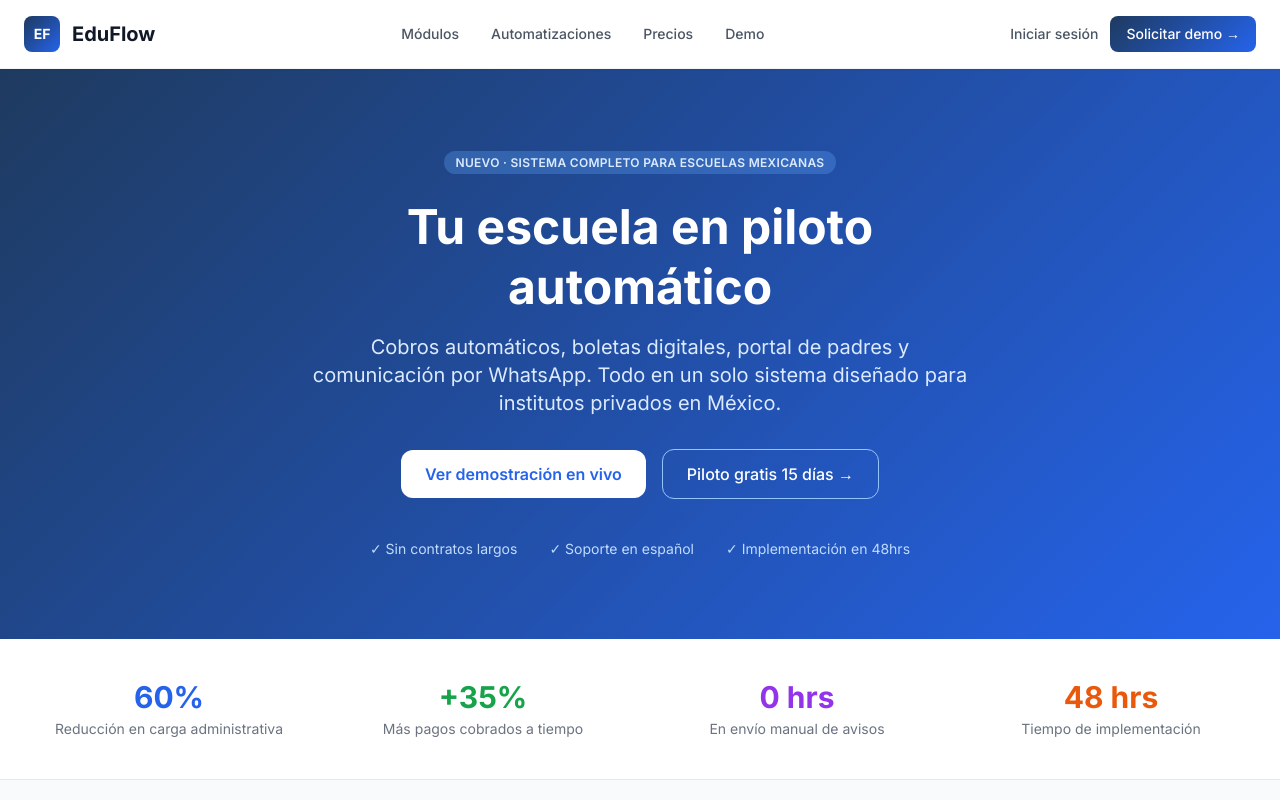
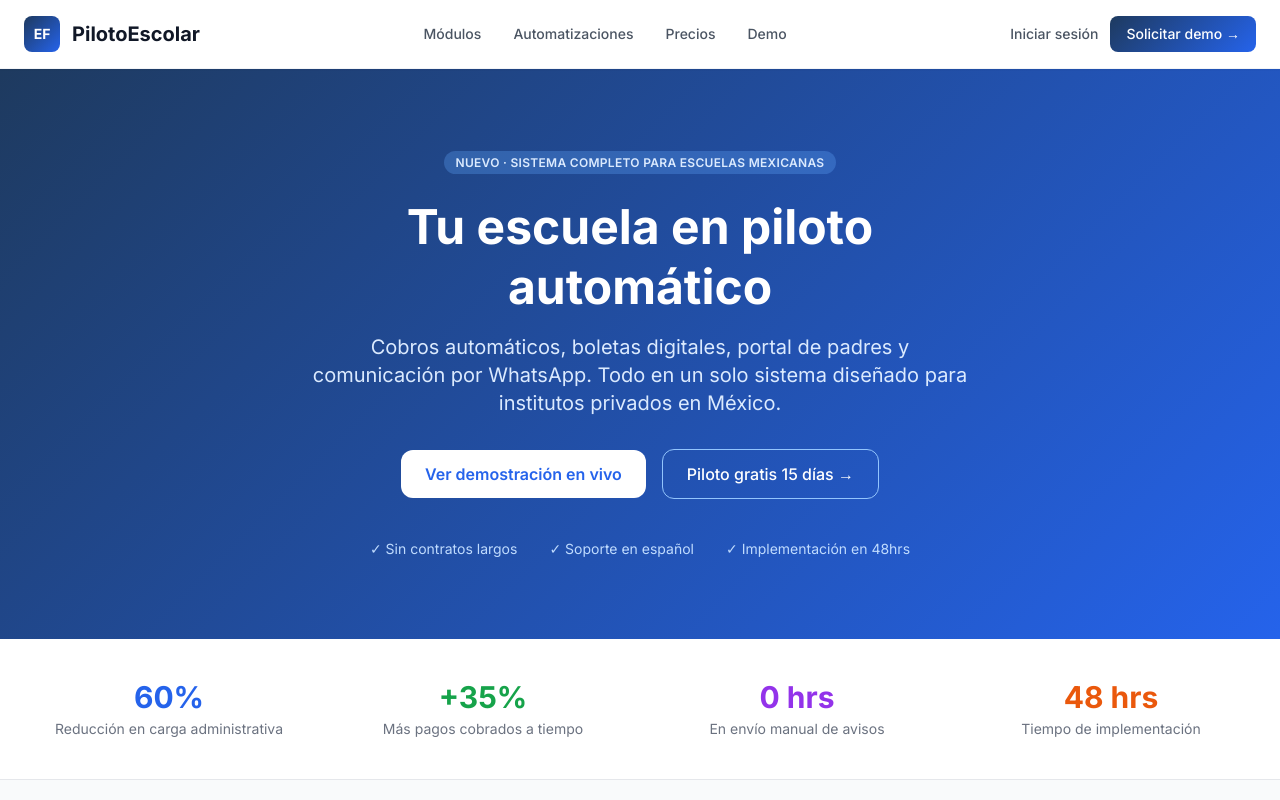
Before and after one commit to isracarri7/pilotoescolar, a plain HTML site: page index.html in a window 1280 px wide. Shown: the top 800 px of the page. Drawn offline with nearby package versions, Linux system fonts and the light colour scheme.

Commit message:
Update index.html

```diff
--- a/index.html
+++ b/index.html
@@ -3,7 +3,7 @@
 <head>
   <meta charset="UTF-8">
   <meta name="viewport" content="width=device-width, initial-scale=1.0">
-  <title>EduFlow — Sistema Escolar Digital</title>
+  <title>PilotoEscolar — Sistema Escolar Digital</title>
   <script src="https://cdn.tailwindcss.com"></script>
   <style>
     @import url('https://fonts.googleapis.com/css2?family=Inter:wght@300;400;500;600;700;800&display=swap');
@@ -25,7 +25,7 @@
       <div class="w-9 h-9 gradient-bg rounded-lg flex items-center justify-center">
         <span class="text-white font-bold text-sm">EF</span>
       </div>
-      <span class="text-xl font-bold text-gray-900">EduFlow</span>
+      <span class="text-xl font-bold text-gray-900">PilotoEscolar</span>
     </div>
     <div class="hidden md:flex items-center gap-8 text-sm font-medium text-gray-600">
       <a href="#modulos" class="hover:text-blue-600">Módulos</a>
```
